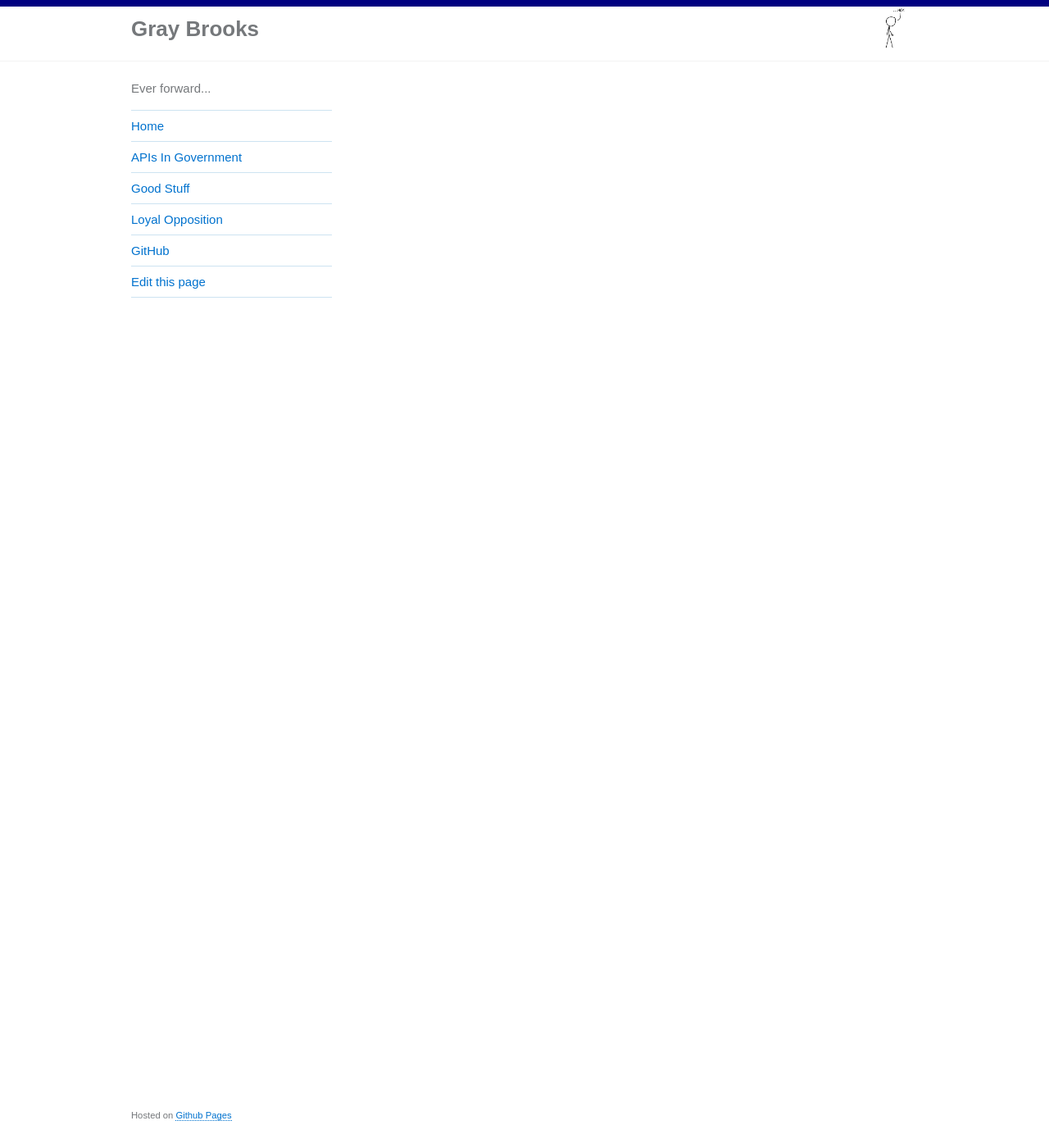
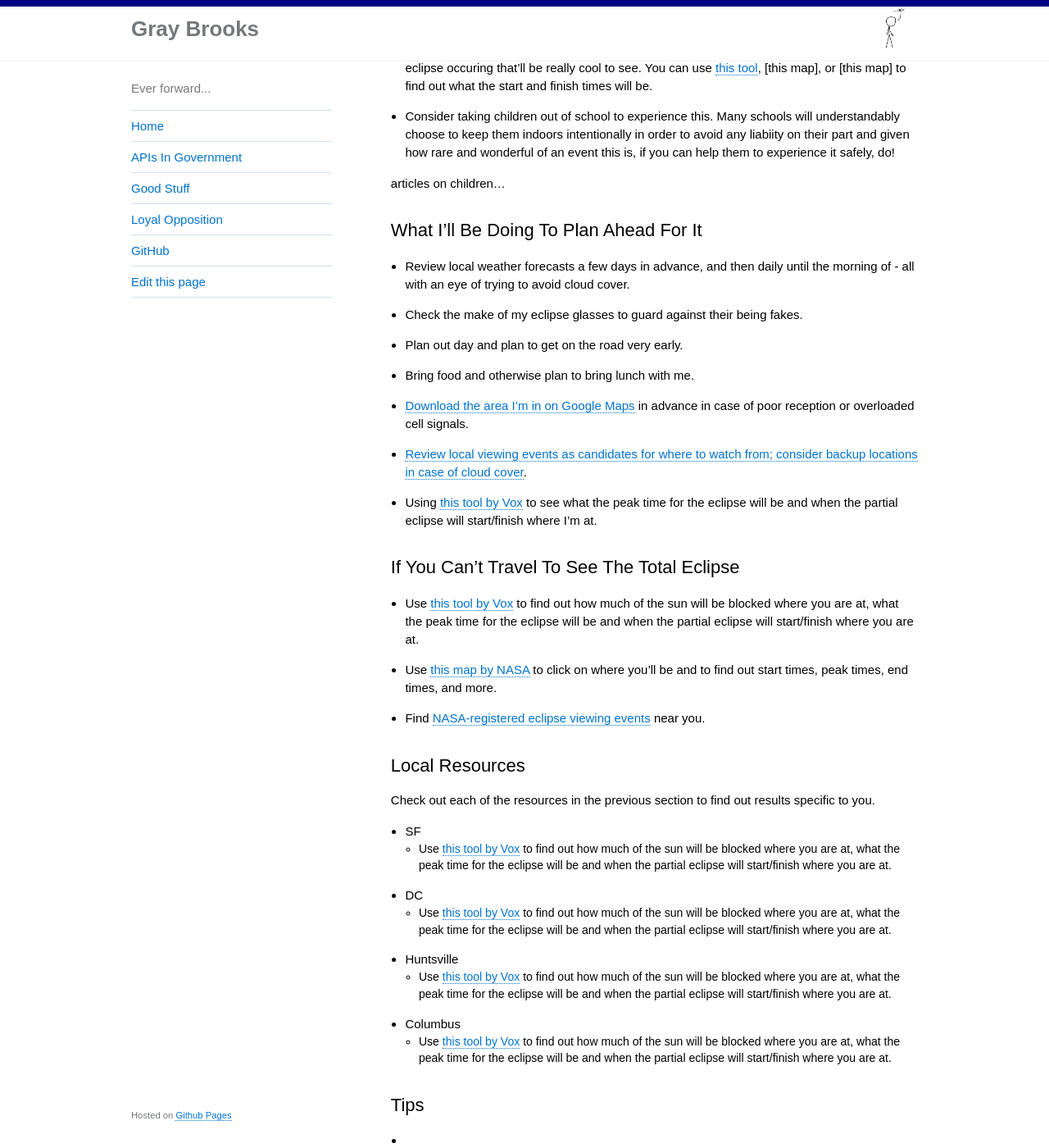
Before and after one commit to gbinal/gbinal.github.com, a Jekyll site: the page built from pages/eclipse.md, in a window 1280 px wide and 1400 px high, scrolled down 1005 px. Shown: the whole window at 82% size. Built offline with Jekyll 4.4.1, drawn with Linux system fonts in a browser that asks for light colours; some of the changed text lies outside the part shown.

Commit message:
adding text

```diff
--- a/pages/eclipse.md
+++ b/pages/eclipse.md
@@ -15,8 +15,12 @@ So - On Monday August 21, 2017 - there's going to be a really cool event - a tot
 
 ## Map Resources
 
+* [Eclipse-viewing events registered with NASA](https://eclipse2017.nasa.gov/sites/default/files/2017_solar_eclipse_general_events.html)
+* [A very useful map by NASA that lets you click anywhere and see start times, peak times, end times, and more](https://eclipse2017.nasa.gov/sites/default/files/interactive_map/index.html)
+* [State by State Maps from NASA](https://www.vox.com/science-and-health/2017/6/15/15804336/2017-solar-eclipse-map-united-states-nasa)
 
-
+## Other Resources
+* State by State description
 
 
 ## Testimonials On Why Seeing A Total Solar Eclipse Is Amazing
@@ -28,8 +32,57 @@ So - On Monday August 21, 2017 - there's going to be a really cool event - a tot
 * [I watched a total eclipse of the sun. You don’t want to miss the next one.](https://www.washingtonpost.com/news/posteverything/wp/2017/06/21/i-watched-a-total-eclipse-of-the-sun-you-dont-want-to-miss-the-next-one/) - Washington Post
 
 
+## Assorted Notes
+
+* Remember that for roughly an hour before and after the total eclipse, there will be a partial eclipse occuring that'll be really cool to see.  You can use [this tool](https://www.vox.com/science-and-health/2017/7/25/16019892/solar-eclipse-2017-interactive-map), [this map], or [this map] to find out what the start and finish times will be.
+* Consider taking children out of school to experience this.  Many schools will understandably choose to keep them indoors intentionally in order to avoid any liabiity on their part and given how rare and wonderful of an event this is, if you can help them to experience it safely, do!
+
+
+articles on children...
+
 
 
 ## What I'll Be Doing To Plan Ahead For It
 
+* Review local weather forecasts a few days in advance, and then daily until the morning of - all with an eye of trying to avoid cloud cover.
+* Check the make of my eclipse glasses to guard against their being fakes.
+* Plan out day and plan to get on the road very early.
+* Bring food and otherwise plan to bring lunch with me.
+* [Download the area I'm in on Google Maps](https://support.google.com/maps/answer/6291838?co=GENIE.Platform%3DAndroid&hl=en&oco=0) in advance in case of poor reception or overloaded cell signals.
+* [Review local viewing events as candidates for where to watch from; consider backup locations in case of cloud cover](https://eclipse2017.nasa.gov/sites/default/files/2017_solar_eclipse_general_events.html).
+* Using [this tool by Vox](https://www.vox.com/science-and-health/2017/7/25/16019892/solar-eclipse-2017-interactive-map) to see what the peak time for the eclipse will be and when the partial eclipse will start/finish where I'm at.
+
+
+
+## If You Can't Travel To See The Total Eclipse
+* Use [this tool by Vox](https://www.vox.com/science-and-health/2017/7/25/16019892/solar-eclipse-2017-interactive-map) to find out how much of the sun will be blocked where you are at, what the peak time for the eclipse will be and when the partial eclipse will start/finish where you are at.
+* Use [this map by NASA](https://eclipse2017.nasa.gov/sites/default/files/interactive_map/index.html) to click on where you'll be and to find out start times, peak times, end times, and more.
+* Find [NASA-registered eclipse viewing events](https://eclipse2017.nasa.gov/sites/default/files/2017_solar_eclipse_general_events.html) near you.
+
+
+
+## Local Resources
+
+Check out each of the resources in the previous section to find out results specific to you.
+
+
+
+
+
+* SF
+  * Use [this tool by Vox](https://www.vox.com/science-and-health/2017/7/25/16019892/solar-eclipse-2017-interactive-map) to find out how much of the sun will be blocked where you are at, what the peak time for the eclipse will be and when the partial eclipse will start/finish where you are at.
+* DC
+  * Use [this tool by Vox](https://www.vox.com/science-and-health/2017/7/25/16019892/solar-eclipse-2017-interactive-map) to find out how much of the sun will be blocked where you are at, what the peak time for the eclipse will be and when the partial eclipse will start/finish where you are at.
+* Huntsville
+  * Use [this tool by Vox](https://www.vox.com/science-and-health/2017/7/25/16019892/solar-eclipse-2017-interactive-map) to find out how much of the sun will be blocked where you are at, what the peak time for the eclipse will be and when the partial eclipse will start/finish where you are at.
+* Columbus
+  * Use [this tool by Vox](https://www.vox.com/science-and-health/2017/7/25/16019892/solar-eclipse-2017-interactive-map) to find out how much of the sun will be blocked where you are at, what the peak time for the eclipse will be and when the partial eclipse will start/finish where you are at.
+
+
+
+
+
+
+## Tips
+
 *
```
